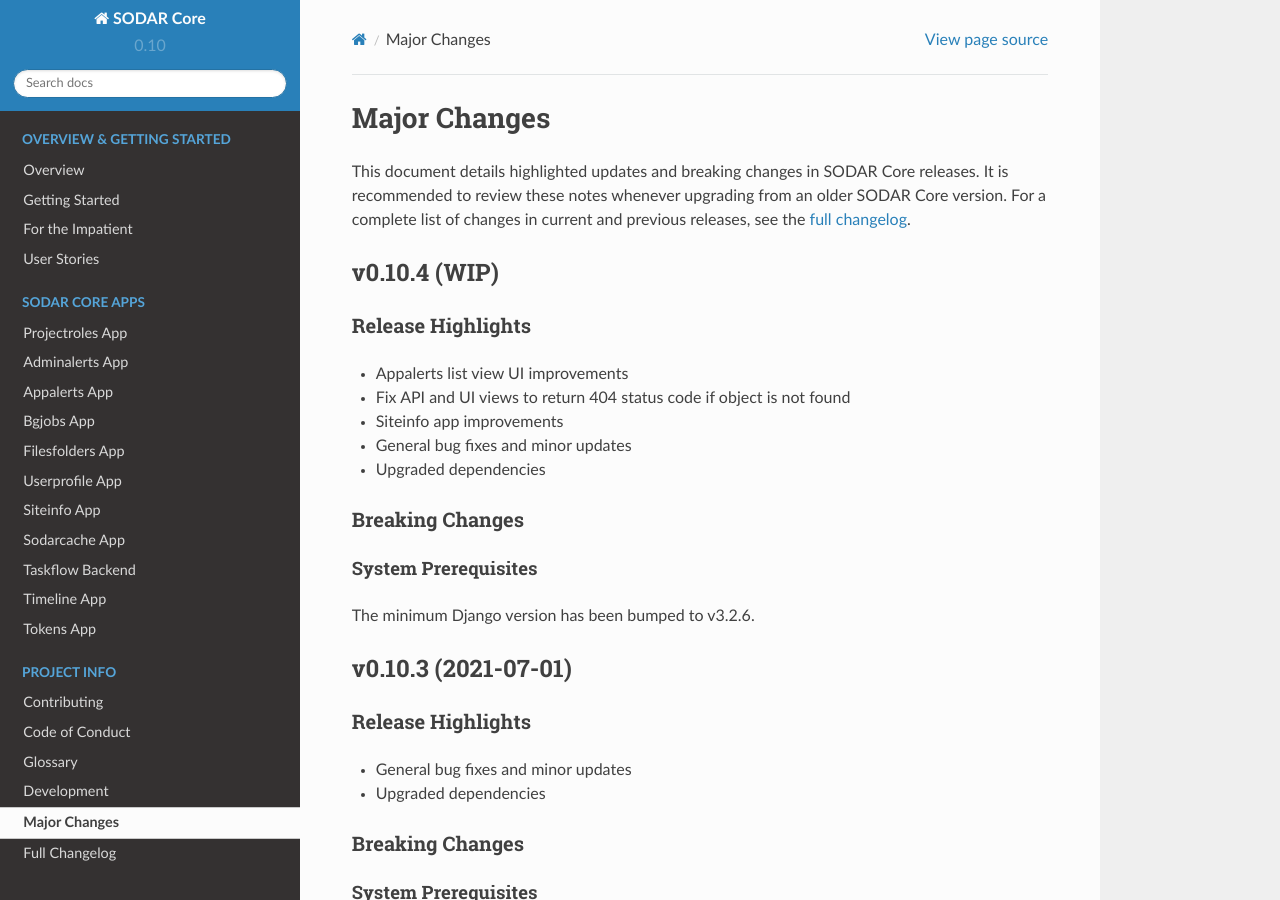
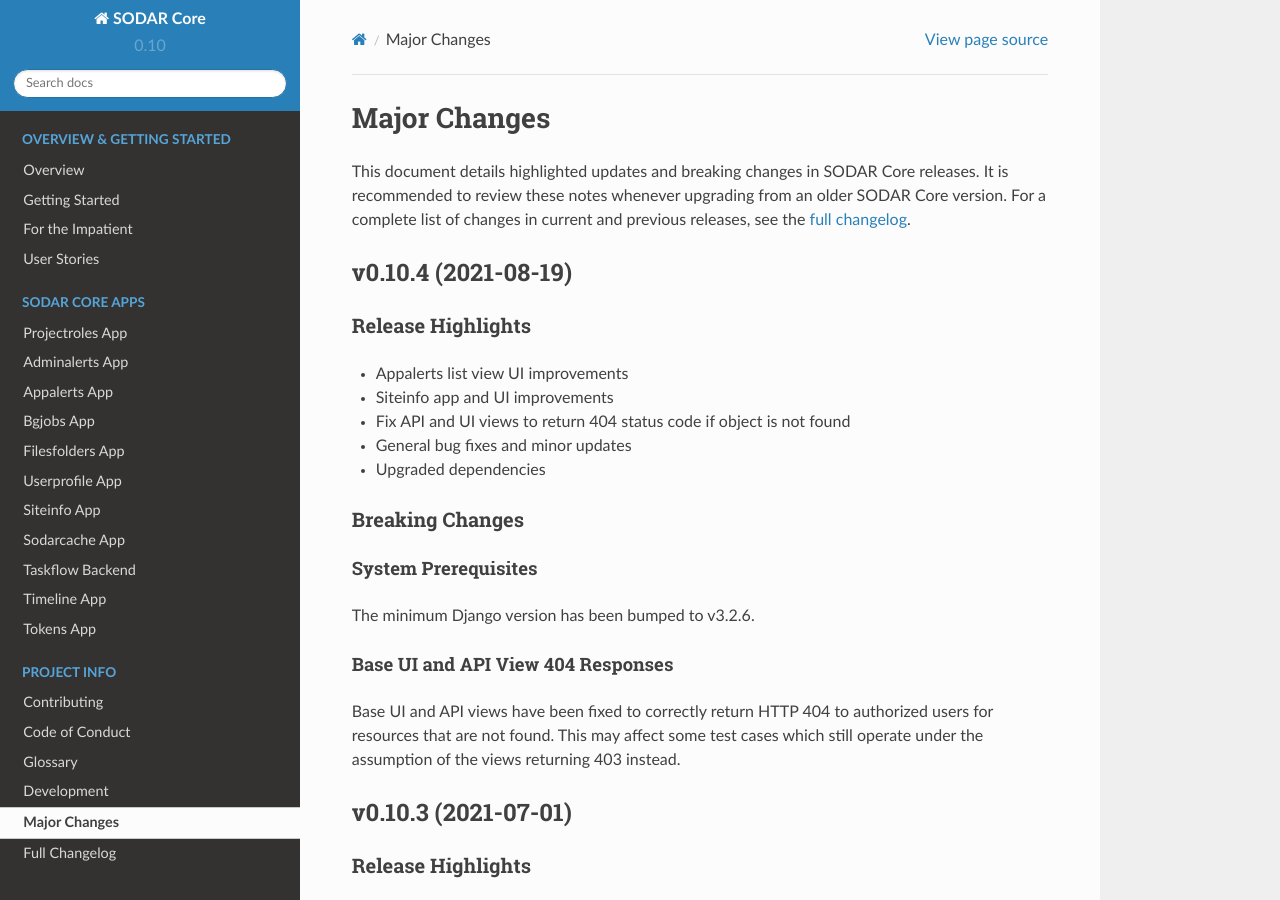
Before and after one commit to bihealth/sodar-core-legacy, a Sphinx documentation site: the page built from docs/source/major_changes.rst, in a window 1280 px wide and 900 px high. Built offline with Sphinx 7.4.7 and the Read the Docs theme 2.0.0, drawn with Linux system fonts in a browser that asks for light colours.

Commit message:
cleanup and prepare v0.10.4 release (#761, #782)

```diff
--- a/CHANGELOG.rst
+++ b/CHANGELOG.rst
@@ -7,8 +7,8 @@
 Note that the issue IDs here refer to ones in the private CUBI GitLab.
 
 
-Unreleased
-==========
+v0.10.4 (2021-08-19)
+====================
 
 Added
 -----
--- a/codemeta.json
+++ b/codemeta.json
@@ -40,12 +40,12 @@
   ],
   "identifier": "https://doi.org/10.5281/zenodo.4269346",
   "codeRepository": "https://github.com/bihealth/sodar_core",
-  "datePublished": "2021-06-03",
-  "dateModified": "2021-06-03",
+  "datePublished": "2021-08-19",
+  "dateModified": "2021-08-19",
   "dateCreated": "2019-06-26",
   "description": "SODAR Core: A Django-based framework for scientific data management and analysis web apps",
   "keywords": "Python, Django, scientific data managmenent, software library",
   "license": "MIT",
   "title": "SODAR Core",
-  "version": "v0.10.2"
+  "version": "v0.10.4"
 }
--- a/docs/source/conf.py
+++ b/docs/source/conf.py
@@ -24,12 +24,12 @@
 
 project = 'SODAR Core'
 copyright = '2021, Berlin Institute of Health'
-author = 'Mikko Nieminen'
+author = 'BIH Core Unit Bioinformatics'
 
 # The short X.Y version
 version = '0.10'
 # The full version, including alpha/beta/rc tags
-release = '0.10.4-WIP'
+release = '0.10.4'
 
 
 # -- General configuration ---------------------------------------------------
--- a/docs/source/dev_project_app.rst
+++ b/docs/source/dev_project_app.rst
@@ -799,6 +799,10 @@
     from views to be implemented on your site. This is to prevent version number
     clashes and not require changes from your API when SODAR Core is updated.
 
+    For implementing your own API views, make sure to use the ``SODARAPI*``
+    base classes, **not** the ``CoreAPI`` classes. Similarly, in testing make
+    sure to use the base class helpers of the site API instead of the core API.
+
 Ajax API Views
 --------------
 
--- a/docs/source/major_changes.rst
+++ b/docs/source/major_changes.rst
@@ -10,15 +10,15 @@
 releases, see the :ref:`full changelog<changelog>`.
 
 
-v0.10.4 (WIP)
-*************
+v0.10.4 (2021-08-19)
+********************
 
 Release Highlights
 ==================
 
 - Appalerts list view UI improvements
+- Siteinfo app and UI improvements
 - Fix API and UI views to return 404 status code if object is not found
-- Siteinfo app improvements
 - General bug fixes and minor updates
 - Upgraded dependencies
 
@@ -29,6 +29,13 @@
 --------------------
 
 The minimum Django version has been bumped to v3.2.6.
+
+Base UI and API View 404 Responses
+----------------------------------
+
+Base UI and API views have been fixed to correctly return HTTP 404 to authorized
+users for resources that are not found. This may affect some test cases which
+still operate under the assumption of the views returning 403 instead.
 
 
 v0.10.3 (2021-07-01)
```
Also changed, not shown: 1 other file.
